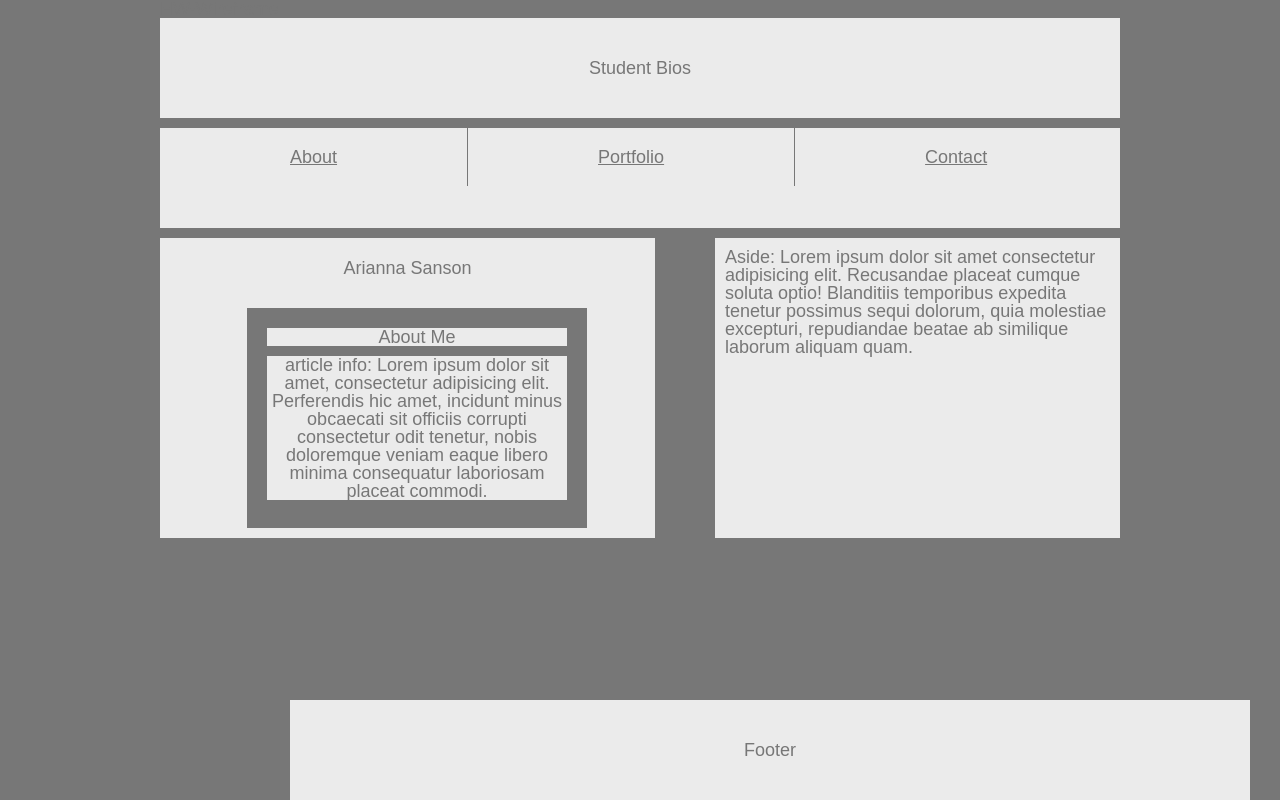
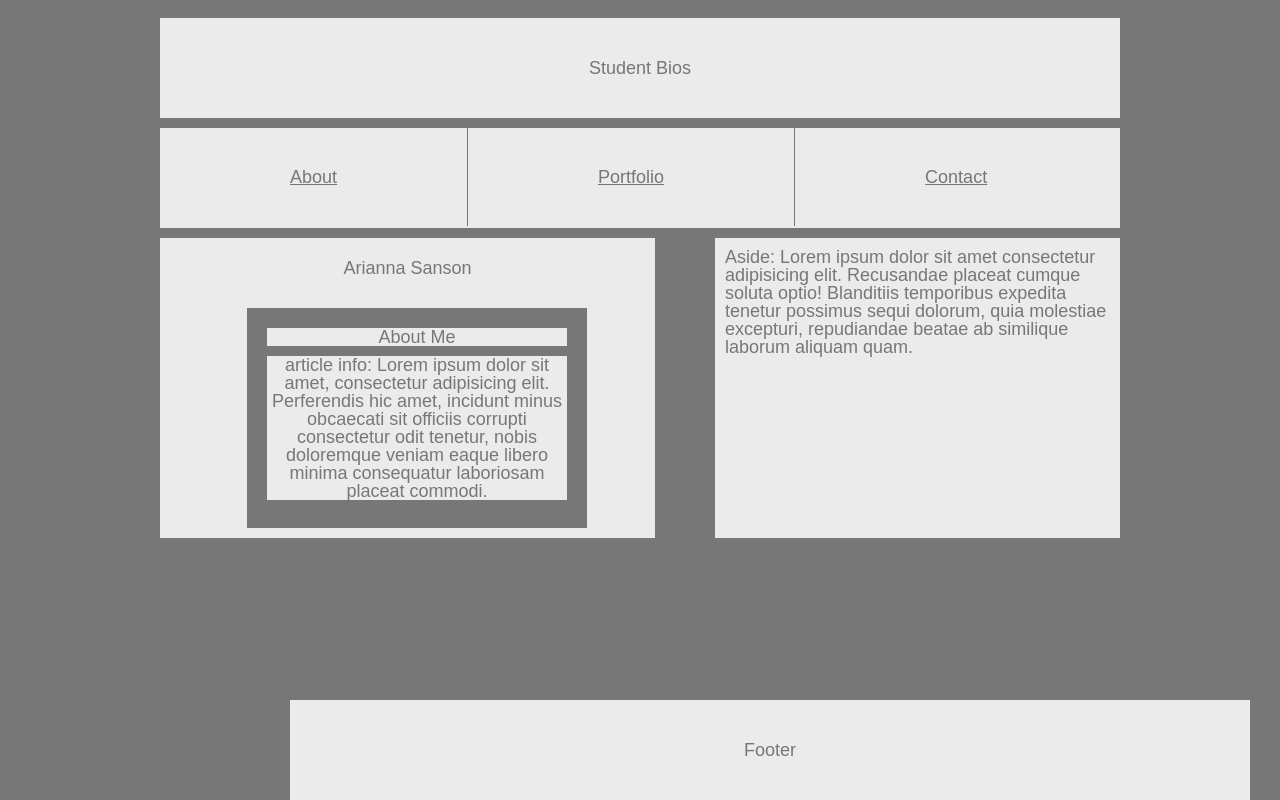
Before and after one commit to arsanson/HW-Wireframe, a plain HTML site: page index.html in a window 1280 px wide. Drawn offline with Linux system fonts and the light colour scheme.

Commit message:
adds final styling

```diff
--- a/style.css
+++ b/style.css
@@ -28,7 +28,7 @@ nav {
     color: #777;
     float: left;
     margin: 0px;
-    padding: 20px 130px;
+    padding: 40px 130px;
     border-right-style: solid;
     border-width: 1px;
     border-color: #777;
```
